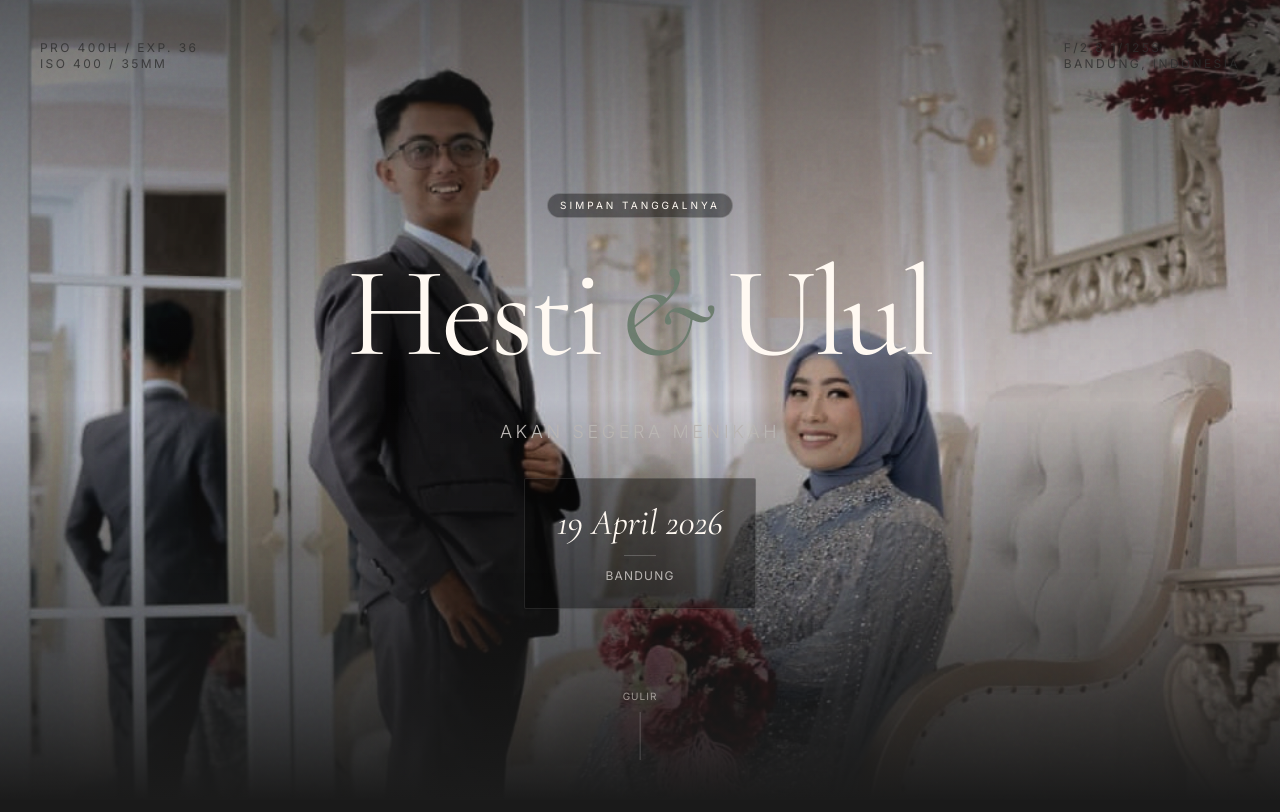
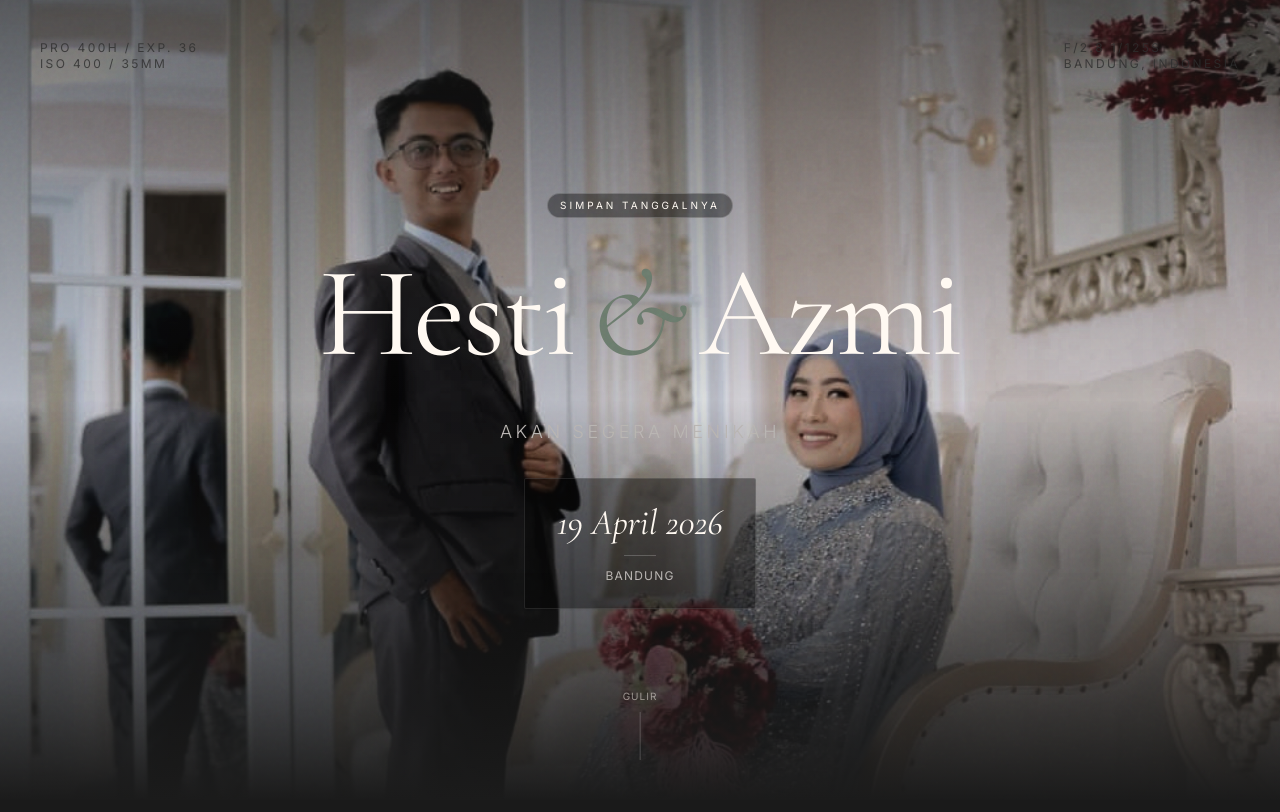
Before and after one commit to azharitn02/ulul_hesti_wedding, a React (Vite) app: page / in a window 1280 px wide. Both pictures are taken after a click on the button "BUKA UNDANGAN". Shown: the top 812 px of the page. Built offline with nearby package versions, Linux system fonts and the light colour scheme; no server answers.

Commit message:
update name

```diff
--- a/App.tsx
+++ b/App.tsx
@@ -206,7 +206,7 @@ function App() {
         <RSVP />
 
         <footer className="bg-fuji-ink text-fuji-cream py-16 text-center border-t border-white/5">
-           <p className="font-serif italic text-2xl mb-4">Hesti & Ulul</p>
+           <p className="font-serif italic text-2xl mb-4">Hesti & Azmi</p>
            <p className="font-sans text-[10px] uppercase tracking-widest opacity-70">&copy; 2026. Terinspirasi oleh Modern Analog.</p>
         </footer>
 
--- a/components/Hero.tsx
+++ b/components/Hero.tsx
@@ -76,7 +76,7 @@ const Hero: React.FC = () => {
         <h1 className="font-serif text-6xl md:text-8xl lg:text-9xl text-fuji-cream mb-4 tracking-tight leading-none mix-blend-screen">
           <span className="hero-text-element inline-block">Hesti</span>
           <span className="hero-text-element inline-block font-thin italic mx-4 text-fuji-sageDark">&</span>
-          <span className="hero-text-element inline-block">Ulul</span>
+          <span className="hero-text-element inline-block">Azmi</span>
         </h1>
 
         <p className="hero-text-element font-sans font-light text-sm md:text-lg text-fuji-mist mt-6 mb-8 tracking-[0.2em] uppercase">
--- a/components/OpeningGate.tsx
+++ b/components/OpeningGate.tsx
@@ -68,7 +68,7 @@ const OpeningGate: React.FC<OpeningGateProps> = ({ onOpenComplete }) => {
                             <div className="flex flex-col gap-2">
                                 <h1 className="font-serif text-5xl md:text-7xl text-fuji-cream italic font-light tracking-tight">Hesti</h1>
                                 <span className="font-serif italic text-3xl text-fuji-mist opacity-50">&</span>
-                                <h1 className="font-serif text-5xl md:text-7xl text-fuji-cream italic font-light tracking-tight">Ulul</h1>
+                                <h1 className="font-serif text-5xl md:text-7xl text-fuji-cream italic font-light tracking-tight">Azmi</h1>
                             </div>
                         </motion.div>
 
```
